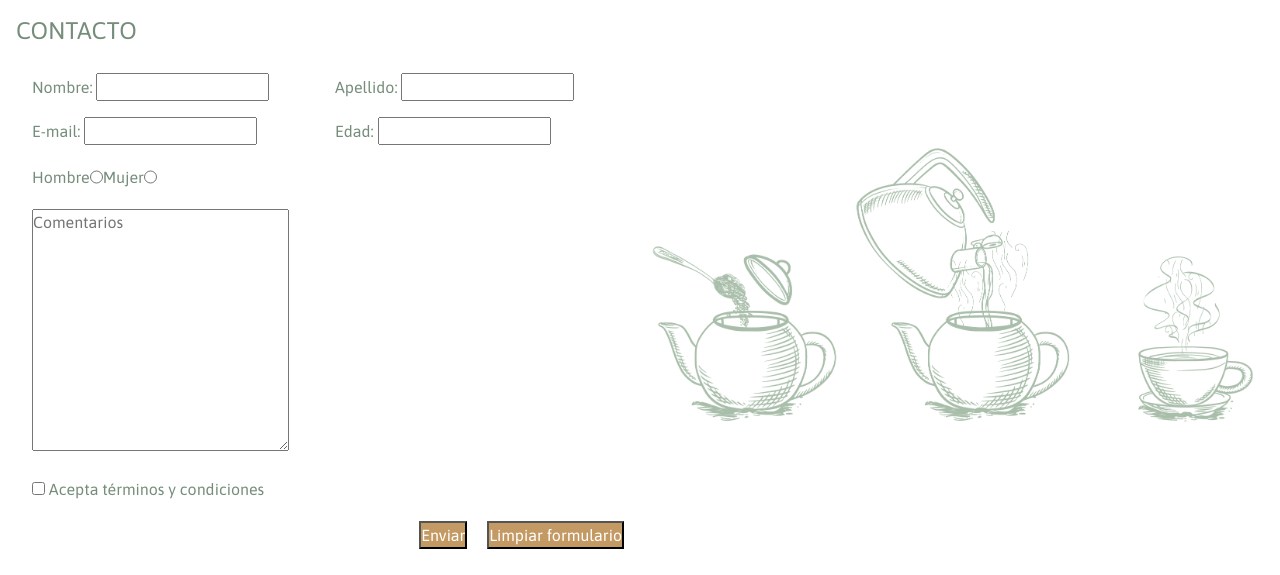
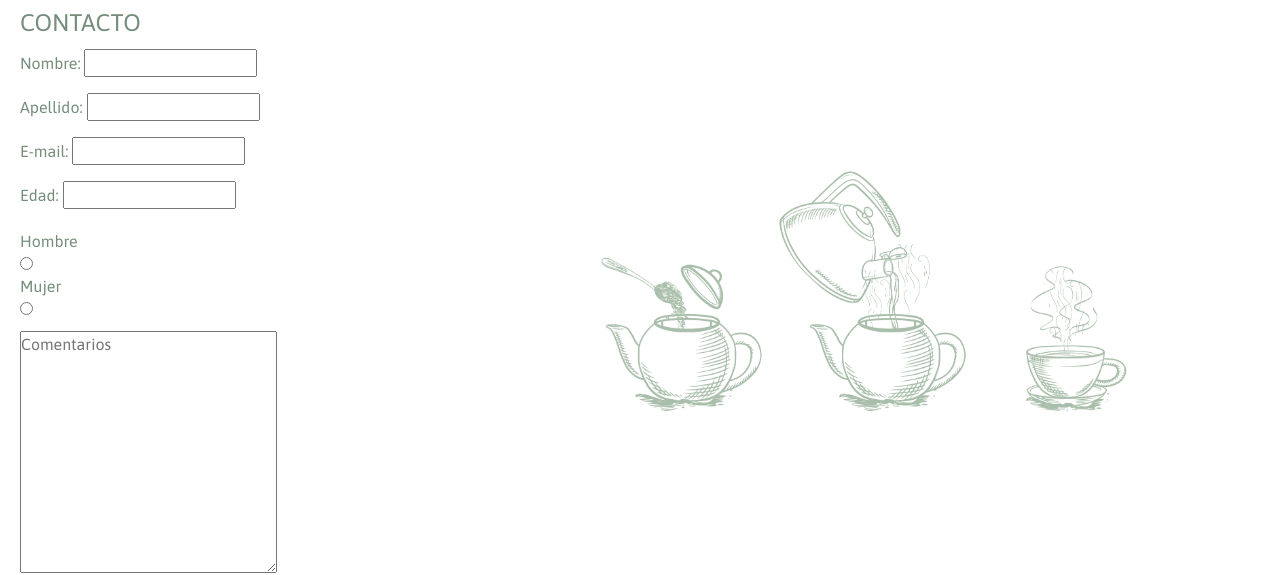
Before and after one commit to PaulaMartinezM/TealorMadeBlends, a plain HTML site: page vistas/contacto.html in a window 1280 px wide. Shown: the part 255-830 px from the top of the page. Drawn offline with nearby package versions, Linux system fonts and the light colour scheme; a web font is replaced by a local one.

Commit message:
commit2: Rama btsdev - desafio complementario

```diff
--- a/css/estilos.css
+++ b/css/estilos.css
@@ -89,6 +89,9 @@ footer{
     color: white;
     font-size: 0.7rem;
 
+}
+#ceremonia{
+    padding-top: 10rem;
 }
 .main{
     font-family: 'Asap',sans-serif;
@@ -409,4 +412,7 @@ main h3{
         display: grid;
         grid-template-areas: "nombre" "apellido" "email" "edad" "sexo" "comentarios" "condiciones" "botones";
     }
+    #ceremonia{
+        padding-top: 0;
+    }
 }
--- a/vistas/contacto.html
+++ b/vistas/contacto.html
@@ -48,52 +48,57 @@
             </div>
           </nav>
     </header>
-    <main class="main__contacto">
-        <section class="formulario">
+    <main>
+        <div class="container m-2">
+            <div class="row align-middle">
+                <div class="col-md-6">
+                    <div class="formulario">
                         <form class="form" action="usuarioContacto" method="get" enctype="text/plain">
                             <fieldset>
                             <legend>CONTACTO</legend>
-                <div class="contacto">
-                    <div class="nombre">
+                            <div class="mb-3">
+                                <div class="mb-3">
                                     <label for="nombre">Nombre:</label>
                                     <input type="text" name="nombre" required>
                                 </div>
-                    <div class="apellido">
+                                <div class="mb-3">
                                     <label for="apellido">Apellido:</label>
                                     <input type="text" name="apellido" required>
                                 </div>
-                    <div class="email">
+                                <div class="mb-3">
                                     <label for="email">E-mail:</label>
                                     <input type="email" name="email" required>
                                 </div>
-                    <div class="edad">
+                                <div class="mb-3">
                                     <label for="edad">Edad:</label>
                                     <input type="number" name="edad">
                                 </div>
-                    <div class="sexo">
+                                <div class="mb-3">
                                     <div class="form__texto">Hombre</div>
                                     <input class="sexo" type="radio" name="sexo" value="hombre" />
                                     <div class="form__texto">Mujer</div>
                                     <input class="sexo" type="radio" name="sexo" value="mujer" />
                                 </div>
-                    <div class="comentarios">
+                                <div class="mb-3">
                                     <textarea name="comentarios" id placeholder="Comentarios" cols="30" rows="10"></textarea>
                                 </div>
-                    <div class="condiciones">
+                                <div class="mb-3">
                                     <div class="form__texto"><input type="checkbox" name="acepta" value="1" required/> Acepta términos y condiciones</div>
                                 </div>
                                 <div class="botones">
                                     <input class="boton" type="submit" value="Enviar">
                                     <input class="boton" type="reset" value="Limpiar formulario">
                                 </div>
-
                             </div>
                             </fieldset>
                         </form>
-        </section>
-        <section>
-            <img class="img__cata" src="../img/tealorTe.png" alt="Cata de Te">
-        </section>
+                    </div>
+                </div>
+                <div class="col-md-6">
+                    <img id="ceremonia" class="img-fluid" src="../img/tealorTe.png" alt="Cata de Te">
+                </div>
+            </div>
+        </div>
     </main>
     <footer>
         <div class="container">
```
Also changed, not shown: vistas/mundoTealor.html (+8 -8 lines), vistas/quienesSomos.html (+6 -2 lines). Lines whose indentation alone changed are shown as unchanged.
